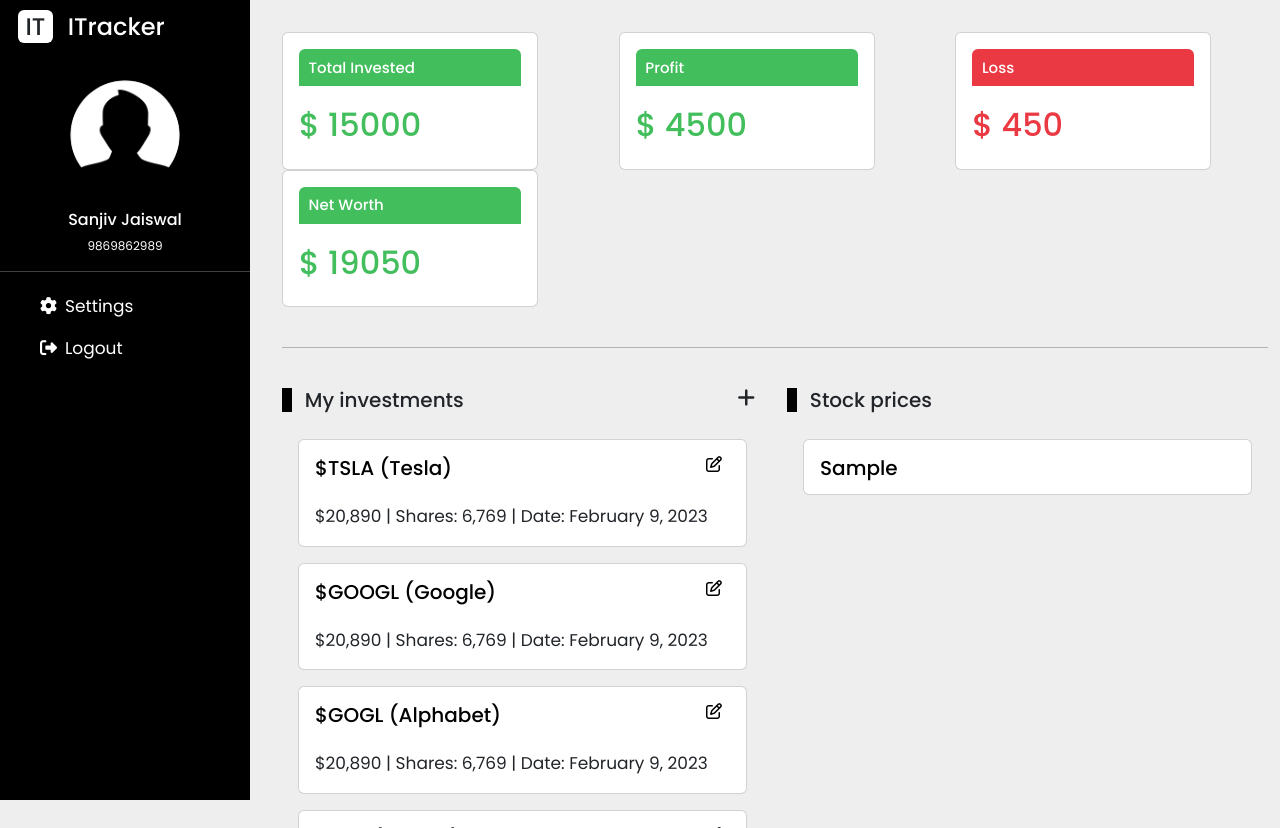
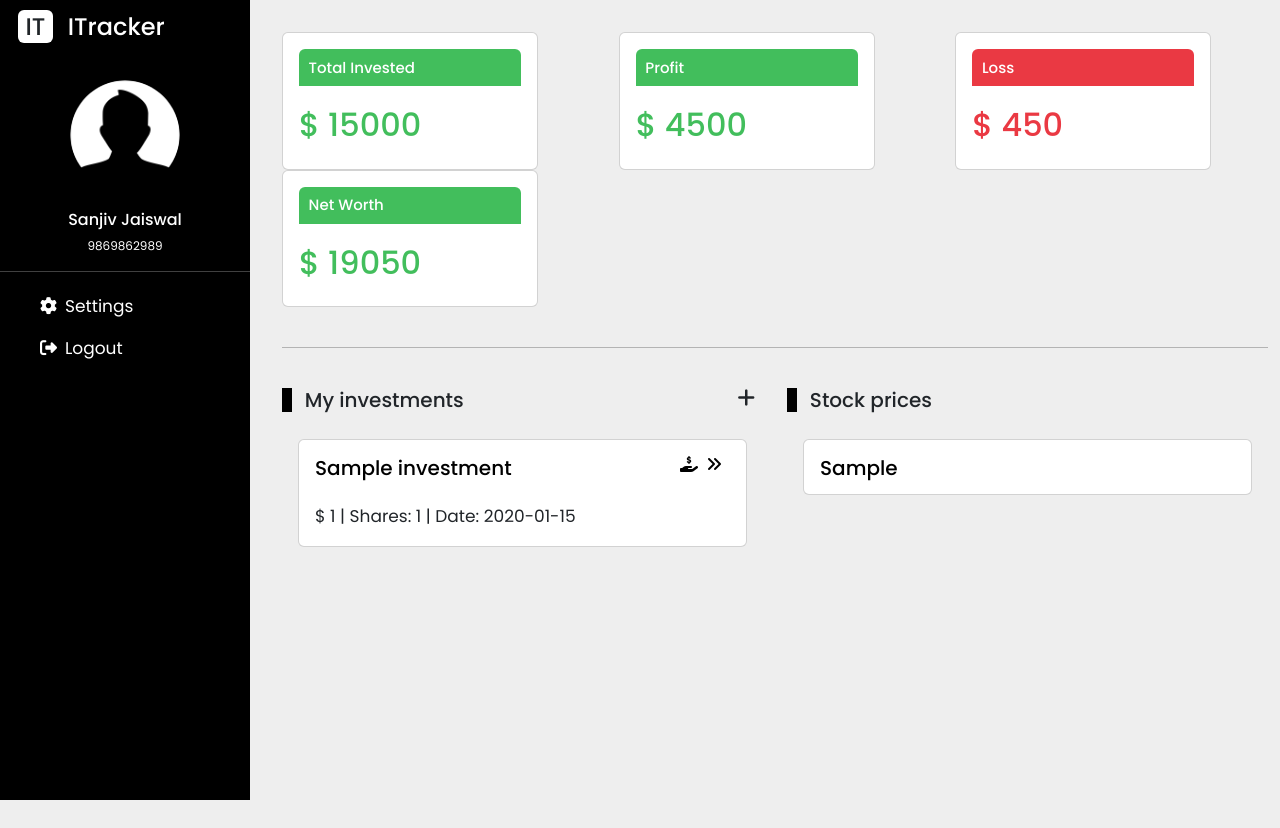
Before and after one commit to SanjivJais/investment-tracker, a PHP site: page / in a window 1280 px wide. Run offline with PHP 8.4, Linux system fonts and the light colour scheme; a user stored in the database is signed in; data comes from the database, SQL or seed files in the repository; both versions use the stored data as it was before the commit; tables that the repository leaves empty or names only in its code hold one stand-in row (values such as "Sample post"); some libraries are stand-ins or nearby versions.

Commit message:
Up to new investment

```diff
--- a/CSS/dash.css
+++ b/CSS/dash.css
@@ -58,6 +58,7 @@ i {
     overflow-x: hidden;
     padding: 0.7rem 1rem 1rem 1rem;
 }
+
 .liveStockPrice {
     height: 50vh;
     overflow-y: scroll;
@@ -83,11 +84,11 @@ i {
     background-color: #ffffff;
 }
 
-.liveStockPrice .col{
+.liveStockPrice .col {
     background-color: white;
     padding: 1.5rem;
 }
 
-.stockPriceCard{
+.stockPriceCard {
     height: 3.5rem;
 }
--- a/index.php
+++ b/index.php
@@ -14,7 +14,12 @@ include('connection.php');
 $row = "SELECT * from users WHERE id = '$user_id'";
 $result = $conn->query($row);
 $user = $result->fetch_assoc();
+//investment data
+$invRow = "SELECT * from investments WHERE user_id = '$user_id'";
+$invResult = $conn->query($invRow);
 
+
+//stock data from API fetching from database
 $s_Data = "SELECT * from stock_data";
 $result1 = $conn->query($s_Data);
 
@@ -118,53 +123,45 @@ $result1 = $conn->query($s_Data);
                 <div class="row">
                     <div class="col-6 row-2-col-1">
                         <h5 style="margin-bottom: 1rem; border-left: 10px solid #000000; padding-left: 0.8rem;">
-                            My investments <i class="fa-solid fa-plus" style="float: right; cursor: pointer;"></i></h5>
+                            My investments <i class="fa-solid fa-plus" style="float: right; cursor: pointer;"
+                                data-bs-toggle="modal" data-bs-target="#addInvModal" title="Add new investment"></i>
+                        </h5>
                         <div class="investmentList">
-                            <div class="card mb-3 invCard">
-                                <div class="card-body">
-                                    <h5 class="card-title">$TSLA (Tesla) <i class="fa-regular fa-pen-to-square"></i>
-                                    </h5>
-                                    <p class="card-text"><span>$20,890</span> | Shares: <span>6,769</span> | Date:
-                                        <span>February 9, 2023</span>
-                                    </p>
-                                </div>
+                            <div class="investmentListDefault" id="investmentListDefault"
+                                style="background-color: white; height: 100%; width: 100%; border-radius: 0.6rem;  display: flex; justify-content: center; align-items: center;">
+                                <p style="text-align: center; line-height: 30px; font-size: 1rem;"><i
+                                        class="fa-solid fa-piggy-bank"
+                                        style="font-size: 3rem; margin-bottom: 1.5rem;"></i> <br> No investments yet!
+                                    <br>Add a new
+                                    investment by clicking on the + icon.
+                                </p>
                             </div>
-                            <div class="card mb-3 invCard">
-                                <div class="card-body">
-                                    <h5 class="card-title">$GOOGL (Google)<i class="fa-regular fa-pen-to-square"></i>
-                                    </h5>
-                                    <p class="card-text"><span>$20,890</span> | Shares: <span>6,769</span> | Date:
-                                        <span>February 9, 2023</span>
-                                    </p>
-                                </div>
-                            </div>
-                            <div class="card mb-3 invCard">
-                                <div class="card-body">
-                                    <h5 class="card-title">$GOGL (Alphabet)<i class="fa-regular fa-pen-to-square"></i>
-                                    </h5>
-                                    <p class="card-text"><span>$20,890</span> | Shares: <span>6,769</span> | Date:
-                                        <span>February 9, 2023</span>
-                                    </p>
-                                </div>
-                            </div>
-                            <div class="card mb-3 invCard">
-                                <div class="card-body">
-                                    <h5 class="card-title">$BTC (Bitcoin) <i class="fa-regular fa-pen-to-square"></i>
-                                    </h5>
-                                    <p class="card-text"><span>$20,890</span> | Shares: <span>6,769</span> | Date:
-                                        <span>February 9, 2023</span>
-                                    </p>
-                                </div>
-                            </div>
-                            <div class="card mb-3 invCard">
-                                <div class="card-body">
-                                    <h5 class="card-title">$NFLX (Netflix) <i class="fa-regular fa-pen-to-square"></i>
-                                    </h5>
-                                    <p class="card-text"><span>$20,890</span> | Shares: <span>6,769</span> | Date:
-                                        <span>February 9, 2023</span>
-                                    </p>
-                                </div>
-                            </div>
+                            <?php
+                            if (mysqli_num_rows($invResult) >= 1) {
+                                echo '<style>#investmentListDefault { display: none !important; }</style>';
+                                while ($investmentDetails = $invResult->fetch_assoc()) { ?>
+                                    <div class="card mb-3 invCard">
+                                        <div class="card-body">
+                                            <h5 class="card-title">
+                                                <?php echo $investmentDetails['inv_name'] ?><i
+                                                    class="fa-solid fa-angles-right"></i> <i
+                                                    class="fa-solid fa-hand-holding-dollar" title="Update transaction"
+                                                    data-bs-toggle="modal" data-bs-target="#updateTransaction"></i>
+                                            </h5>
+                                            <p class="card-text"><span>$
+                                                    <?php echo $investmentDetails['inv_amt'] ?>
+                                                </span> | Shares: <span>
+                                                    <?php echo $investmentDetails['share_no'] ?>
+                                                </span> | Date:
+                                                <span>
+                                                    <?php echo $investmentDetails['inv_date'] ?>
+                                                </span>
+                                            </p>
+                                        </div>
+                                    </div>
+                                <?php }
+                            } ?>
+
                         </div>
                     </div>
 
@@ -175,7 +172,7 @@ $result1 = $conn->query($s_Data);
                             Stock prices
                         </h5>
                         <div class="liveStockPrice">
-                            <?php while($stockData = $result1->fetch_assoc()) { ?>
+                            <?php while ($stockData = $result1->fetch_assoc()) { ?>
                                 <div class="card mb-3 stockPriceCard">
                                     <div class="card-body">
                                         <h5 class="card-title">
@@ -197,6 +194,100 @@ $result1 = $conn->query($s_Data);
     </div>
 
 
+    <!-- Modals used in this page  -->
+
+    <!-- Add investment modal -->
+    <div class="modal fade" id="addInvModal" tabindex="-1" aria-labelledby="exampleModalLabel" aria-hidden="true">
+        <div class="modal-dialog modal-dialog-centered">
+            <div class="modal-content">
+                <div class="modal-header">
+                    <h1 class="modal-title fs-5" id="exampleModalLabel">Add investment</h1>
+                    <button type="button" class="btn-close" data-bs-dismiss="modal" aria-label="Close"></button>
+                </div>
+                <div class="modal-body">
+                    <form action="processes\invTransaction.php?id=<?php echo $user['id'] ?>&actionType=addNewInvestment"
+                        method="post" id="addInvestment">
+                        <div class="mb-3">
+                            <label for="invName" class="form-label">Investment name</label>
+                            <input type="text" class="form-control" id="invName" name="invName"
+                                placeholder="e.g. $NFLX (Netflix)" required>
+                        </div>
+                        <div class="mb-3">
+                            <label for="shareNumber" class="form-label">No of shares</label>
+                            <input type="number" class="form-control" id="shareNumber" name="shareNumber"
+                                placeholder="e.g. 100" required>
+                        </div>
+                        <div class="mb-3">
+                            <label for="pricePerShare" class="form-label">Price per share ($)</label>
+                            <input type="number" step="0.01" class="form-control" id="pricePerShare"
+                                name="pricePerShare" placeholder="e.g. 80" required>
+                        </div>
+                        <div class="mb-3">
+                            <label for="invDate" class="form-label">Date of investment</label>
+                            <input type="date" class="form-control" id="invDate" name="invDate"
+                                placeholder="e.g. 02/23/2023" required>
+                        </div>
+
+                    </form>
+                </div>
+                <div class="modal-footer">
+                    <button type="button" class="btn btn-secondary" data-bs-dismiss="modal">Close</button>
+                    <button type="submit" class="btn btn-success" form="addInvestment">Add</button>
+                </div>
+            </div>
+        </div>
+    </div>
+
+    <!-- Update transaction modal -->
+    <div class="modal fade" id="updateTransaction" tabindex="-1" aria-labelledby="exampleModalLabel" aria-hidden="true">
+        <div class="modal-dialog modal-dialog-centered">
+            <div class="modal-content">
+                <div class="modal-header">
+                    <h1 class="modal-title fs-5" id="exampleModalLabel">Update transaction</h1>
+                    <button type="button" class="btn-close" data-bs-dismiss="modal" aria-label="Close"></button>
+                </div>
+                <div class="modal-body">
+                    <form
+                        action="processes\invTransaction.php?id=<?php echo $user['id'] ?>&actionType=updateTransaction"
+                        method="post" id="updateTransaction">
+                        <div class="mb-3">
+                            <label for="transType" class="form-label">Select type of transaction</label>
+                            <select name="transType" id="transType"
+                                style="margin-left: 0.3rem; border: 1px solid rgb(0, 0, 0); outline: none; padding: 0 0.3rem; border-radius: 0.2rem;">
+                                <option value="buy">Buy</option>
+                                <option value="sell">Sell</option>
+                            </select>
+                        </div>
+                        <div class="mb-3">
+                            <label for="shareNumberTrans" class="form-label">No of shares</label>
+                            <input type="number" class="form-control" id="shareNumberTrans" name="shareNumberTrans"
+                                placeholder="e.g. 50" required>
+                        </div>
+                        <div class="mb-3">
+                            <label for="pricePerShareTrans" class="form-label">Price per share ($)</label>
+                            <input type="number" step="0.01" class="form-control" id="pricePerShareTrans"
+                                name="pricePerShareTrans" placeholder="e.g. 120" required>
+                        </div>
+                    </form>
+                </div>
+                <div class="modal-footer">
+                    <button type="button" class="btn btn-secondary" data-bs-dismiss="modal">Close</button>
+                    <button type="submit" class="btn btn-success" form="updateTransaction">Update</button>
+                </div>
+            </div>
+        </div>
+    </div>
+
+
+
+
+
+
+
+
+
+
+
 </body>
 <script src="JS\dash.js"></script>
 <?php
```
Also changed, not shown: investment_tracker.sql (deleted, +0 -184 lines), processes/invTransaction.php (added, +42 -0 lines).
